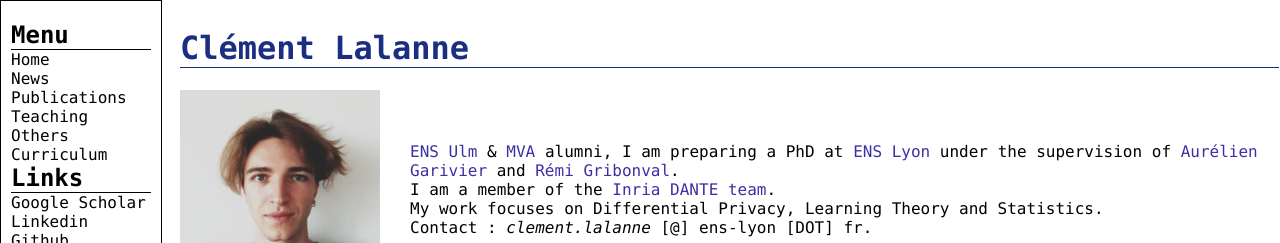
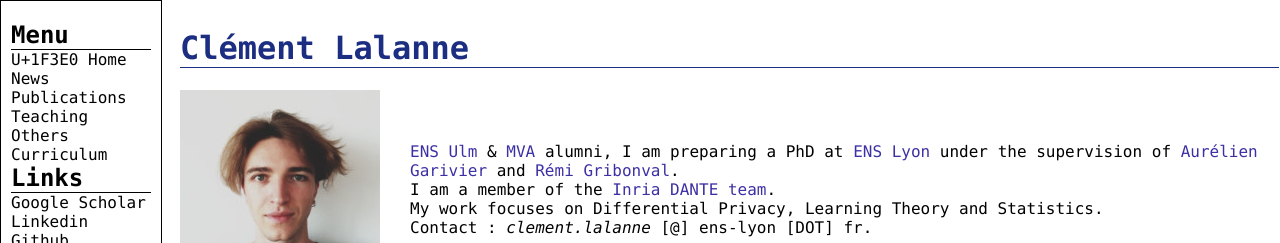
Before and after one commit to clemlal/clemlal.github.io, a Jekyll site: the page index.html, which Jekyll copies as it is, in a window 1280 px wide. Shown: the top 243 px of the page. Built offline with Jekyll 4.4.1, drawn with Linux system fonts in a browser that asks for light colours.

Commit message:
Update index.html

```diff
--- a/index.html
+++ b/index.html
@@ -103,7 +103,7 @@
   <nav class="nav">
     <h3>Menu</h3>
     <ul>
-      <li><a href="#" onclick="window.scrollTo(0, 0)">Home</a></li>
+      <li><a href="#" onclick="window.scrollTo(0, 0)">U+1F3E0 Home</a></li>
       <li><a href="#news">News</a></li>
       <li><a href="#publications">Publications</a></li>
       <li><a href="#teaching">Teaching</a></li>
```
